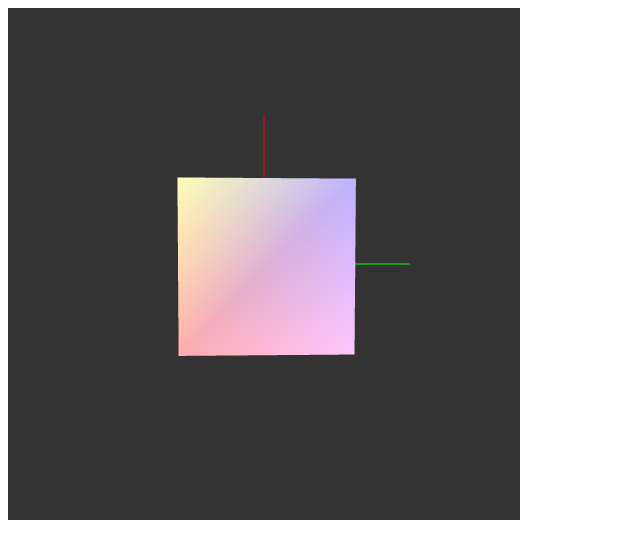
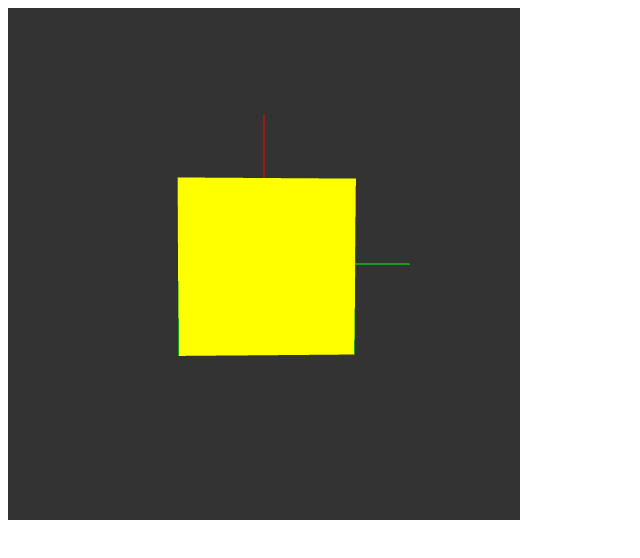
Before and after one commit to A-M-D-R-3-W/CS375_WebGL, a plain HTML site: page Assignment-3/cubeTest.html in a window 1280 px wide. Shown: the whole page, without its empty margins (0-640 px from the left). Drawn offline with Linux system fonts and the light colour scheme.

Commit message:
Experimental Cube almost working

```diff
--- a/Assignment-3/BasicCube.js
+++ b/Assignment-3/BasicCube.js
@@ -250,11 +250,13 @@ class BasicCube {
         this.draw = () => {
             program.use();
 
+            // Enable the attributes
             aPosition.enable();
             aColor.enable();
 
             gl.drawArrays(gl.TRIANGLES, 0, aPosition.count);
 
+            // Disable the attributes (clean up)
             aPosition.disable();
             aColor.disable();
 
--- a/Assignment-3/ExperimentalCube.js
+++ b/Assignment-3/ExperimentalCube.js
@@ -8,13 +8,130 @@
 // create an array of the 8 colors of the cube, and use the index to also
 // choose the color of each vertex
 
+// GLSL template literal for syntax highlighting in vertex/fragment shaders
+function glsl(strings, ...values) {
+    return strings.raw[0];
+}
+
 class ExperimentalCube {
     constructor(gl, vertexShader, fragmentShader) {
 
-        // let program = new ShaderProgram(gl, this, vertexShader, fragmentShader);
+
+
+
+        vertexShader ||= glsl`
+            //uniform mat4 P;  // Projection transformation
+            //uniform mat4 MV; // Model-view transformation
+
+            uniform mat4 P;  // Projection transformation
+            uniform mat4 MV; // Model-view transformation
+
+            void main() {
+
+                // Vertex positions
+                // 12 triangles (two triangles per face)
+                // 3 vertices per triangle
+                // 3 components per vertex (x, y, z)
+                // Counter-clockwise winding order
+
+                const vec3 vertices[] = vec3[8](
+                    vec3(0.5, 0.5, 0.5),      // position 0
+                    vec3(-0.5, 0.5, 0.5),     // position 1
+                    vec3(-0.5, -0.5, 0.5),    // position 2
+                    vec3(-0.5, -0.5, -0.5),   // position 3
+                    vec3(0.5, -0.5, -0.5),   // position 4
+                    vec3(0.5, 0.5, -0.5),   // position 5
+                    vec3(0.5, -0.5, 0.5),   // position 6
+                    vec3(-0.5, 0.5, -0.5)   // position 7
+                );
+
+                vec3 position;
+
+                // vertex indicies (left is positions above, and right is vertex numbers (gl_VertexID))
+                // 0:  (0, 3, 14, 17, 24, 27)
+                // 1:  (1, 13, 32, 35)
+                // 2:  (2, 4, 19, 31)
+                // 3:  (6, 10, 20, 22, 30, 34)
+                // 4:  (9, 23, 26, 28)
+                // 5:  (8, 11, 15, 29)
+                // 6:  (5, 18, 21, 25)
+                // 7:  (7, 12, 16, 33)
+
+                switch (gl_VertexID) {
+                    case 0: case 3: case 14: case 17: case 24: case 27:
+                        position = vertices[0];
+                        break;
+                    case 1: case 13: case 32: case 35:
+                        position = vertices[1];
+                        break;
+                    case 2: case 4: case 19: case 31:
+                        position = vertices[2];
+                        break;
+                    case 6: case 10: case 20: case 22: case 30: case 34:
+                        position = vertices[3];
+                        break;
+                    case 9: case 23: case 26: case 28:
+                        position = vertices[4];
+                        break;
+                    case 8: case 11: case 15: case 29:
+                        position = vertices[5];
+                        break;
+                    case 5: case 18: case 21: case 25:
+                        position = vertices[6];
+                        break;
+                    case 7: case 12: case 16: case 33:
+                        position = vertices[7];
+                        break;
+                }
+
+                // negative x face is incorrect
+
+
+
+                // Add switch case here to choose which position for each vertexID
+                // do the same for color, and assign it to vColor to use in the
+                // fragment shader
+
+                // Choose the appropriate vertex based on gl_VertexID
+                gl_Position = P * MV * vec4(position, 1.0);
+            }
+        `;
+
+        fragmentShader ||= glsl`
+            //uniform vec4 color;
+            out vec4 fColor;
+
+            //void main() {
+            //    fColor = vec4(1.0, 1.0, 0.0, 1.0);
+            //}
+
+            // Front facing (yellow, correct) and back facing (green, incorrect) colors
+            const vec4 frontColor = vec4(1.0, 1.0, 0.0, 1.0);
+            const vec4 backColor = vec4(0.0, 1.0, 0.0, 1.0);
+
+            void main() {
+                fColor = gl_FrontFacing ? frontColor : backColor;
+            }
+
+        `;
+
+
+
+        // encapsulates our shader program (what was previously returned from initShaders(),
+        // and initializes all of the uniform variables.
+        let program = new ShaderProgram(gl, this, vertexShader, fragmentShader);
+
+
+
+
 
         this.draw = () => {
-            // program.use();
+            program.use();
+
+            // drawArrays(type, starting index, number of indices)
+            gl.drawArrays(gl.TRIANGLES, 0, 33);
+
+
         };
     }
 };
--- a/Assignment-3/cubeTest.html
+++ b/Assignment-3/cubeTest.html
@@ -18,8 +18,8 @@
             gl.enable(gl.DEPTH_TEST);
 
             // let cube = new BasicCube(gl);
-            let cube = new IndexedCube(gl);
-            // let cube = new ExperimentalCube(gl);
+            // let cube = new IndexedCube(gl);
+            let cube = new ExperimentalCube(gl);
             let axes = new Axes(gl);
             let ms = new MatrixStack;
 
```
Also changed, not shown: Assignment-3/IndexedCube.js (+8 -0 lines).
